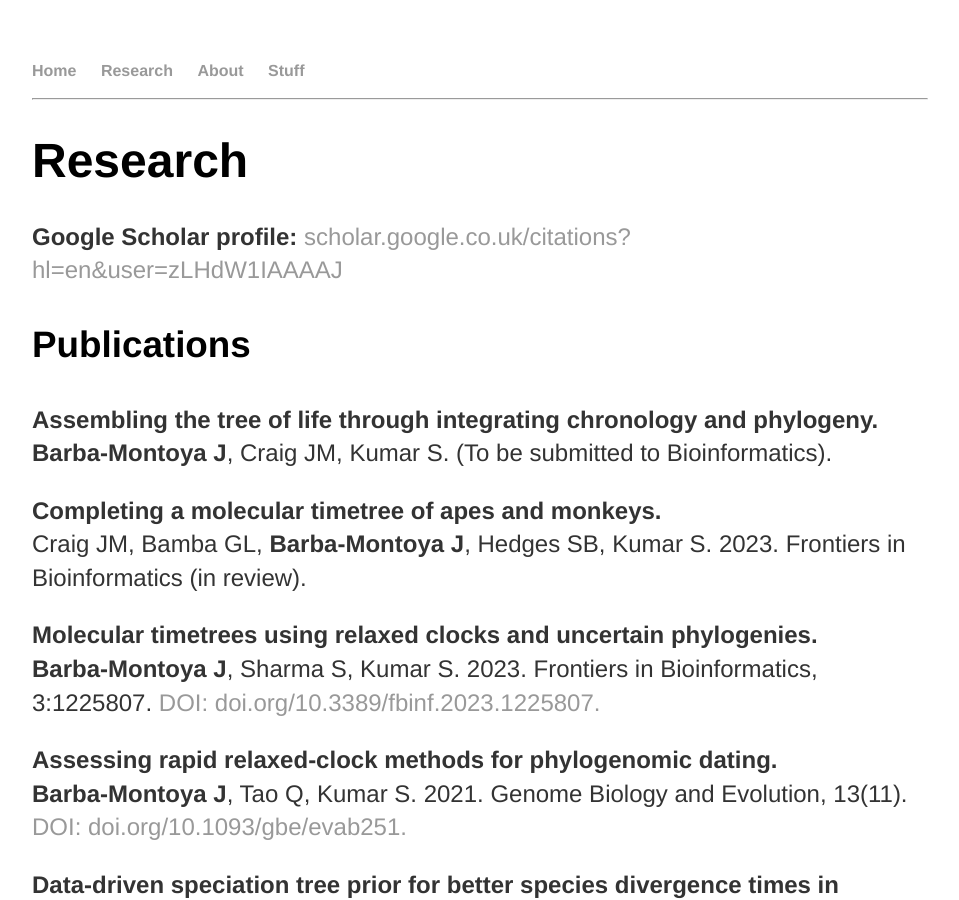
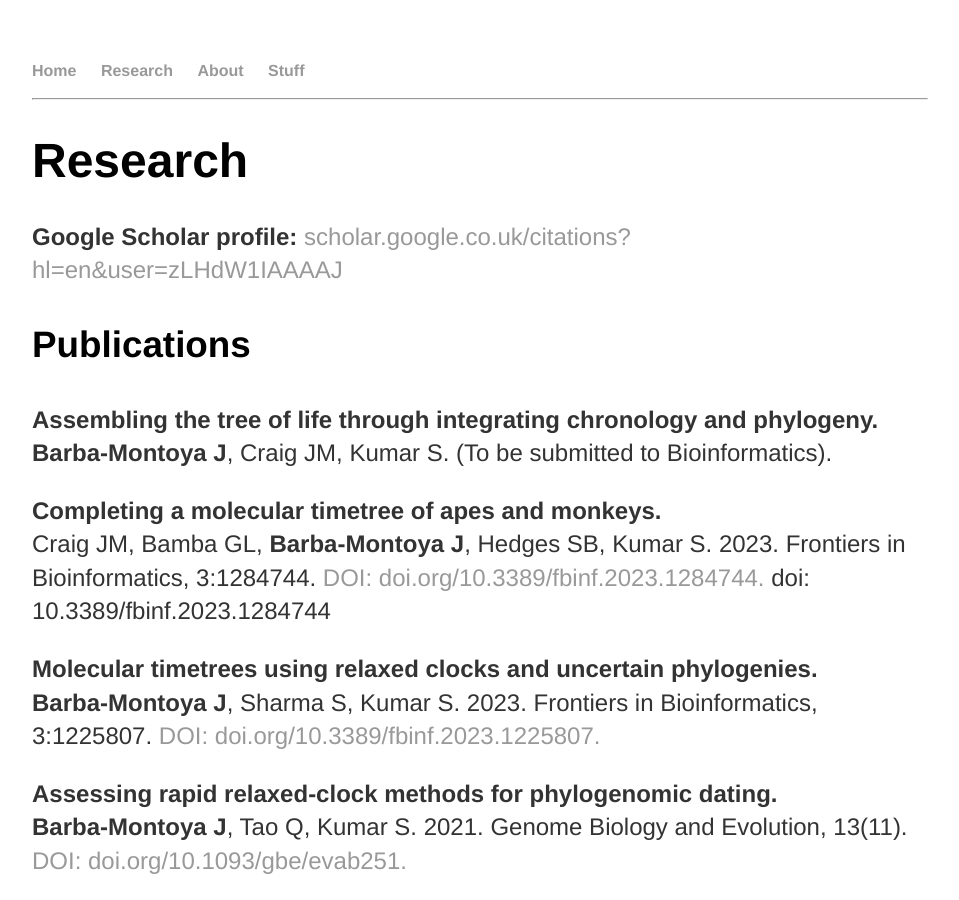
Before and after one commit to josebarbamontoya/josebarbamontoya.github.io, a Jekyll site: the page built from research/index.html, in a window 1280 px wide and 900 px high. Shown: the whole window, without its empty margins (160-1119 px from the left). Built offline with Jekyll 4.4.1, drawn with Linux system fonts in a browser that asks for light colours.

Commit message:
Update index.html

```diff
--- a/research/index.html
+++ b/research/index.html
@@ -12,7 +12,9 @@ title: Jose Barba-Montoya
 <b>Barba-Montoya J</b>, Craig JM, Kumar S. (To be submitted to Bioinformatics).
 
 <p><b>Completing a molecular timetree of apes and monkeys.</b><br>
-Craig JM, Bamba GL, <b>Barba-Montoya J</b>, Hedges SB, Kumar S. 2023. Frontiers in Bioinformatics (in review).
+Craig JM, Bamba GL, <b>Barba-Montoya J</b>, Hedges SB, Kumar S. 2023. Frontiers in Bioinformatics, 3:1284744. <a href="https://www.frontiersin.org/articles/10.3389/fbinf.2023.1284744/abstract">DOI: doi.org/10.3389/fbinf.2023.1284744.</a>
+
+	doi: 10.3389/fbinf.2023.1284744
 
 <p><b>Molecular timetrees using relaxed clocks and uncertain phylogenies.</b><br>
 <b>Barba-Montoya J</b>, Sharma S, Kumar S. 2023. Frontiers in Bioinformatics, 3:1225807. <a href="https://www.frontiersin.org/articles/10.3389/fbinf.2023.1225807/full">DOI: doi.org/10.3389/fbinf.2023.1225807.</a>
```
